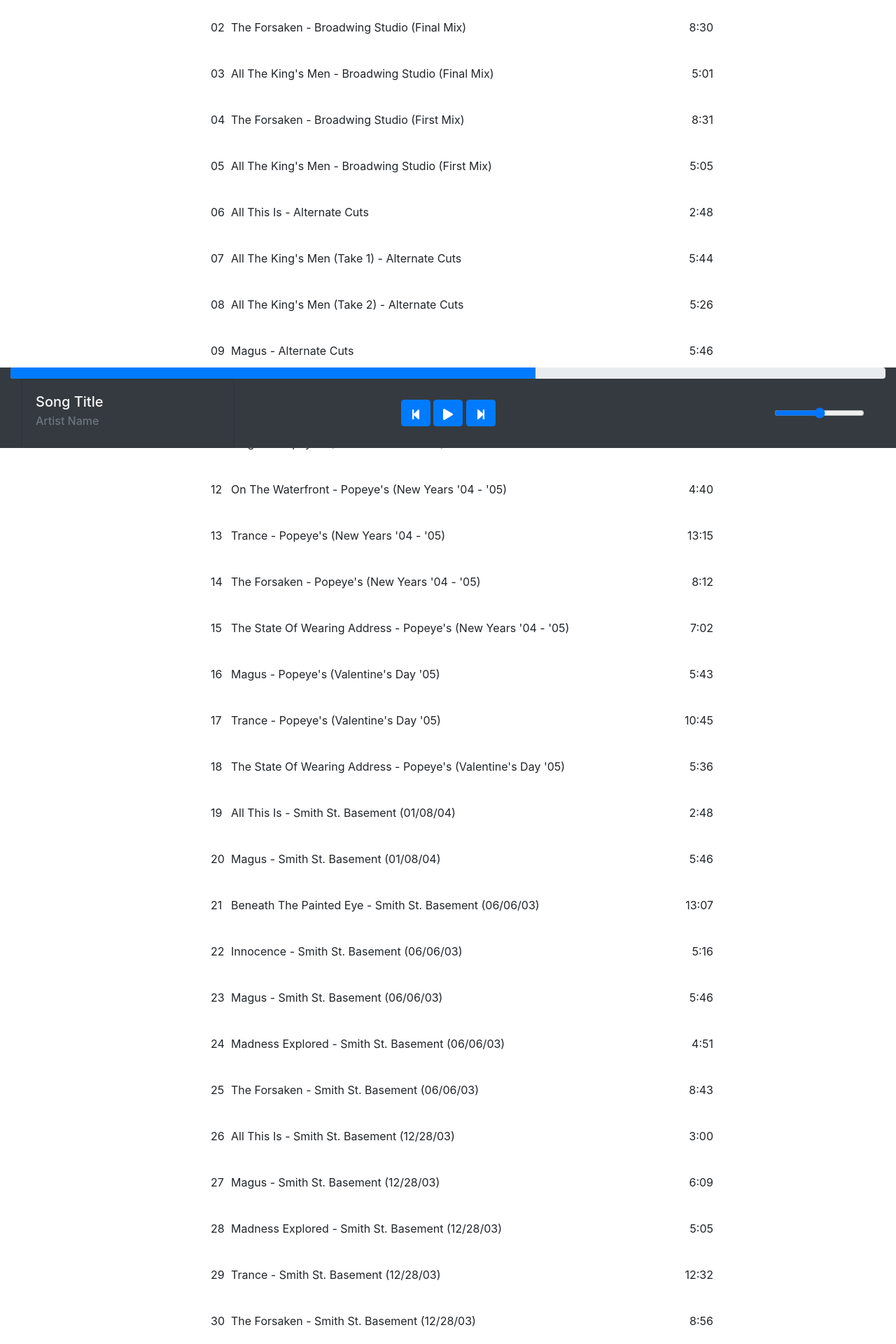
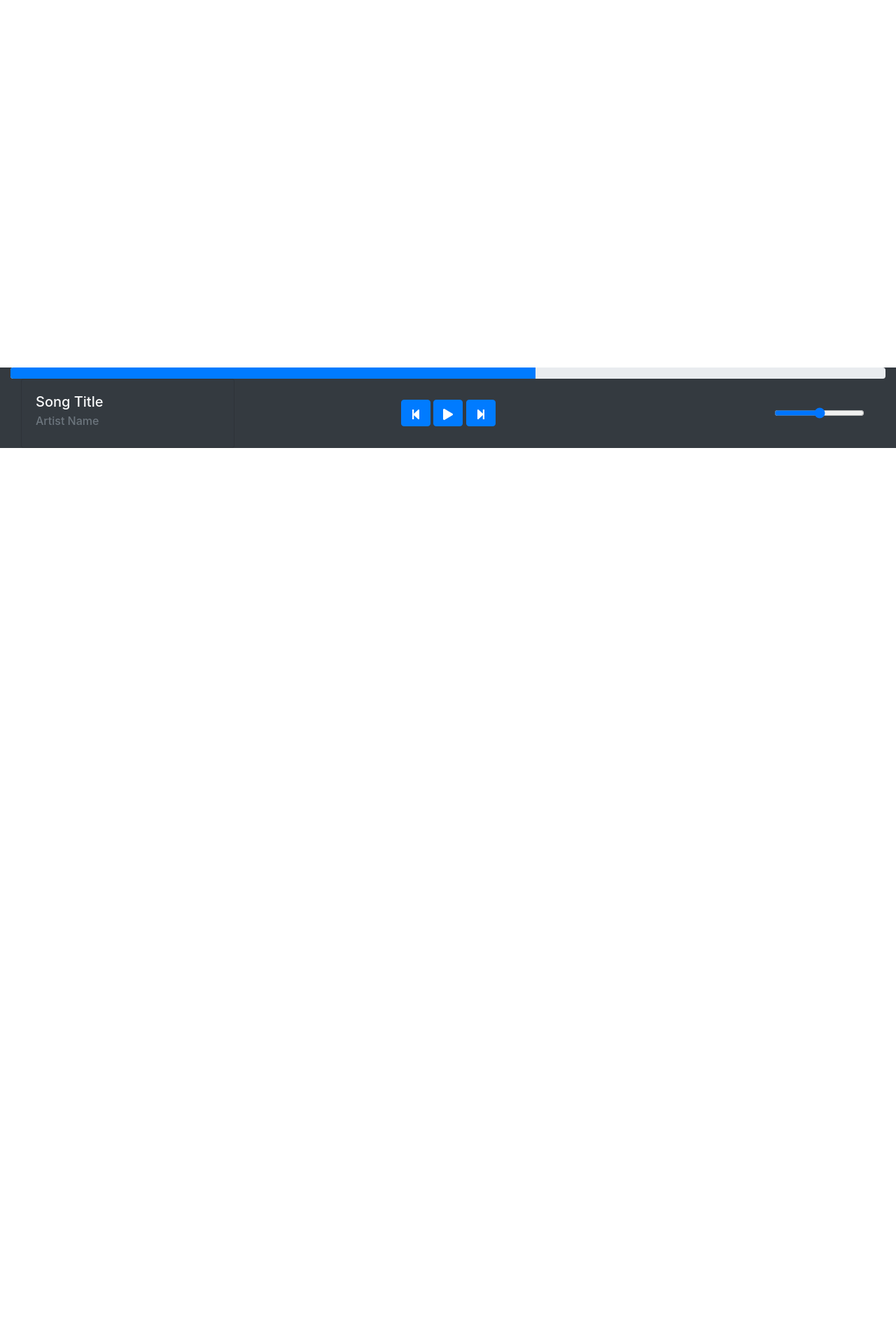
Before and after one commit to arangace/CreamCat, a React (Create React App) app in the folder frontend/: page /Room in a window 1280 px wide. Shown: the part 160-2080 px from the top of the page at 70% size. After the commit the page ends 800 px from the top, so only its background shows below. Built offline with nearby package versions, Linux system fonts and the light colour scheme.

Commit message:
<feat>: can add songs to database from search pop up

```diff
--- a/frontend/src/components/CreateRoom.js
+++ b/frontend/src/components/CreateRoom.js
@@ -1,7 +1,7 @@
 import React, { useState, useContext } from "react";
 import { Badge, Button, Card } from "react-bootstrap";
 import { useHistory } from "react-router-dom";
-import { AppContext } from '../AppContextProvider';
+import { AppContext } from '../AppContextProvider'
 
 export default function CreateRoomPage() {
 
--- a/frontend/src/components/MusicPlayer/Header.js
+++ b/frontend/src/components/MusicPlayer/Header.js
@@ -1,11 +1,15 @@
-import { Navbar, Form, FormControl, Button } from "react-bootstrap";
+import { Navbar } from "react-bootstrap";
+import React, { useContext } from "react";
+import { AppContext } from "../../AppContextProvider";
 import SearchBar from "../SearchBar";
 import styles from "./Header.module.css";
 
+
 export default function Header() {
+    const {name, roomID} = useContext(AppContext)
     // need context
-    const roomName = "Room Name";
-    const roomID = "Room ID (Can add an event listener that copies ID into clipboard)";
+    const roomName = name;
+    //const roomID = roomID;
 
     {/*const handleSearch = () => {
         // add search song functionality here
--- a/frontend/src/components/MusicPlayer/Playlist.js
+++ b/frontend/src/components/MusicPlayer/Playlist.js
@@ -9,221 +9,7 @@ export default function Playlist() {
             name: "All This Is - Joe L.'s Studio",
             duration: "2:46",
             file: "JLS_ATI",
-        },
-        {
-            track: 2,
-            name: "The Forsaken - Broadwing Studio (Final Mix)",
-            duration: "8:30",
-            file: "BS_TF",
-        },
-        {
-            track: 3,
-            name: "All The King's Men - Broadwing Studio (Final Mix)",
-            duration: "5:01",
-            file: "BS_ATKM",
-        },
-        {
-            track: 4,
-            name: "The Forsaken - Broadwing Studio (First Mix)",
-            duration: "8:31",
-            file: "BSFM_TF",
-        },
-        {
-            track: 5,
-            name: "All The King's Men - Broadwing Studio (First Mix)",
-            duration: "5:05",
-            file: "BSFM_ATKM",
-        },
-        {
-            track: 6,
-            name: "All This Is - Alternate Cuts",
-            duration: "2:48",
-            file: "AC_ATI",
-        },
-        {
-            track: 7,
-            name: "All The King's Men (Take 1) - Alternate Cuts",
-            duration: "5:44",
-            file: "AC_ATKMTake_1",
-        },
-        {
-            track: 8,
-            name: "All The King's Men (Take 2) - Alternate Cuts",
-            duration: "5:26",
-            file: "AC_ATKMTake_2",
-        },
-        {
-            track: 9,
-            name: "Magus - Alternate Cuts",
-            duration: "5:46",
-            file: "AC_M",
-        },
-        {
-            track: 10,
-            name: "The State Of Wearing Address (fucked up) - Alternate Cuts",
-            duration: "5:25",
-            file: "AC_TSOWAfucked_up",
-        },
-        {
-            track: 11,
-            name: "Magus - Popeye's (New Years '04 - '05)",
-            duration: "5:53",
-            file: "PNY04-05_M",
-        },
-        {
-            track: 12,
-            name: "On The Waterfront - Popeye's (New Years '04 - '05)",
-            duration: "4:40",
-            file: "PNY04-05_OTW",
-        },
-        {
-            track: 13,
-            name: "Trance - Popeye's (New Years '04 - '05)",
-            duration: "13:15",
-            file: "PNY04-05_T",
-        },
-        {
-            track: 14,
-            name: "The Forsaken - Popeye's (New Years '04 - '05)",
-            duration: "8:12",
-            file: "PNY04-05_TF",
-        },
-        {
-            track: 15,
-            name:
-                "The State Of Wearing Address - Popeye's (New Years '04 - '05)",
-            duration: "7:02",
-            file: "PNY04-05_TSOWA",
-        },
-        {
-            track: 16,
-            name: "Magus - Popeye's (Valentine's Day '05)",
-            duration: "5:43",
-            file: "PVD_M",
-        },
-        {
-            track: 17,
-            name: "Trance - Popeye's (Valentine's Day '05)",
-            duration: "10:45",
-            file: "PVD_T",
-        },
-        {
-            track: 18,
-            name:
-                "The State Of Wearing Address - Popeye's (Valentine's Day '05)",
-            duration: "5:36",
-            file: "PVD_TSOWA",
-        },
-        {
-            track: 19,
-            name: "All This Is - Smith St. Basement (01/08/04)",
-            duration: "2:48",
-            file: "SSB01_08_04_ATI",
-        },
-        {
-            track: 20,
-            name: "Magus - Smith St. Basement (01/08/04)",
-            duration: "5:46",
-            file: "SSB01_08_04_M",
-        },
-        {
-            track: 21,
-            name: "Beneath The Painted Eye - Smith St. Basement (06/06/03)",
-            duration: "13:07",
-            file: "SSB06_06_03_BTPE",
-        },
-        {
-            track: 22,
-            name: "Innocence - Smith St. Basement (06/06/03)",
-            duration: "5:16",
-            file: "SSB06_06_03_I",
-        },
-        {
-            track: 23,
-            name: "Magus - Smith St. Basement (06/06/03)",
-            duration: "5:46",
-            file: "SSB06_06_03_M",
-        },
-        {
-            track: 24,
-            name: "Madness Explored - Smith St. Basement (06/06/03)",
-            duration: "4:51",
-            file: "SSB06_06_03_ME",
-        },
-        {
-            track: 25,
-            name: "The Forsaken - Smith St. Basement (06/06/03)",
-            duration: "8:43",
-            file: "SSB06_06_03_TF",
-        },
-        {
-            track: 26,
-            name: "All This Is - Smith St. Basement (12/28/03)",
-            duration: "3:00",
-            file: "SSB12_28_03_ATI",
-        },
-        {
-            track: 27,
-            name: "Magus - Smith St. Basement (12/28/03)",
-            duration: "6:09",
-            file: "SSB12_28_03_M",
-        },
-        {
-            track: 28,
-            name: "Madness Explored - Smith St. Basement (12/28/03)",
-            duration: "5:05",
-            file: "SSB12_28_03_ME",
-        },
-        {
-            track: 29,
-            name: "Trance - Smith St. Basement (12/28/03)",
-            duration: "12:32",
-            file: "SSB12_28_03_T",
-        },
-        {
-            track: 30,
-            name: "The Forsaken - Smith St. Basement (12/28/03)",
-            duration: "8:56",
-            file: "SSB12_28_03_TF",
-        },
-        {
-            track: 31,
-            name: "All This Is (Take 1) - Smith St. Basement (Nov. '03)",
-            duration: "4:55",
-            file: "SSB___11_03_ATITake_1",
-        },
-        {
-            track: 32,
-            name: "All This Is (Take 2) - Smith St. Basement (Nov. '03)",
-            duration: "5:45",
-            file: "SSB___11_03_ATITake_2",
-        },
-        {
-            track: 33,
-            name:
-                "Beneath The Painted Eye (Take 1) - Smith St. Basement (Nov. '03)",
-            duration: "14:05",
-            file: "SSB___11_03_BTPETake_1",
-        },
-        {
-            track: 34,
-            name:
-                "Beneath The Painted Eye (Take 2) - Smith St. Basement (Nov. '03)",
-            duration: "13:25",
-            file: "SSB___11_03_BTPETake_2",
-        },
-        {
-            track: 35,
-            name: "The Forsaken (Take 1) - Smith St. Basement (Nov. '03)",
-            duration: "8:37",
-            file: "SSB___11_03_TFTake_1",
-        },
-        {
-            track: 36,
-            name: "The Forsaken (Take 2) - Smith St. Basement (Nov. '03)",
-            duration: "8:36",
-            file: "SSB___11_03_TFTake_2",
-        },
+        }
     ];
 
     const [index, setIndex] = useState(0);
--- a/frontend/src/components/Room.js
+++ b/frontend/src/components/Room.js
@@ -10,9 +10,6 @@ export default function Room() {
     return(
         <>
             <MusicPlayer/>
-            <div>{roomID}</div>
-            <div>{name}</div>
-            <div>{description}</div>
         </>
     );
 }
--- a/frontend/src/components/SearchBar.js
+++ b/frontend/src/components/SearchBar.js
@@ -1,17 +1,31 @@
 import youtube from './youtubeSearch'
-import React,{useState} from 'react'
+import React,{useContext, useState} from 'react'
 import Modal from 'react-modal';
 import { Form, FormControl, Button } from "react-bootstrap";
+import { AppContext } from '../AppContextProvider'
+import axios from 'axios'
 import styles from './search.css'
 
 Modal.setAppElement('#root')
 
 export default function SearchBar(){
+    const {roomID} = useContext(AppContext)
 
     const [searchQuery, setSearchQuery] = useState({
         search: ""
     });
     const [searchResults, setSearchResults] = useState([]);
+
+    const addSong = (e) =>{
+        const index = e.target.getAttribute("data-index")
+        const songToAdd = {
+            roomid: roomID,
+            title: searchResults[index].snippet.title,
+            content: "https://www.youtube.com/watch?v="+searchResults[index].id.videoId
+        }
+        console.log(songToAdd)
+        axios.post('http://localhost:3000/api/Playlist/add/', songToAdd)
+    };
 
     const handleChange = (e) => {
         const { id, value } = e.target;
@@ -36,13 +50,13 @@ export default function SearchBar(){
     const [modalIsOpen,setIsOpen] = React.useState(false);
 
     function openModal() {
-        console.log(searchResults)
         setIsOpen(true);
     }
 
     function closeModal(){
         setIsOpen(false);
     }
+
 
     return (
         <>
@@ -76,12 +90,14 @@ export default function SearchBar(){
                     <div>
                         <br></br>
                         {searchResults.map((data, index) => (
-                            <p> {index+1}, {data.snippet.title} </p>)
+                            <li>
+                                <Button key={index} data-index={index} onClick={addSong} className="button" variant="outline-info">Add Song</Button>
+                                &emsp; {data.snippet.title}, https://www.youtube.com/watch?v={data.id.videoId}
+                            </li>
+                            )
                         )}
                     </div>
-
                 </Modal>
-
             </div>
         </>
     )
--- a/frontend/src/components/search.css
+++ b/frontend/src/components/search.css
@@ -7,3 +7,12 @@
     margin-top: 10%;
     z-index: 100000!important;
 }
+
+.button {
+    padding: 16px 32px;
+    text-align: center;
+    display: inline-block;
+    margin: 4px 2px;
+    transition-duration: 0.4s;
+    cursor: pointer;
+}
```
